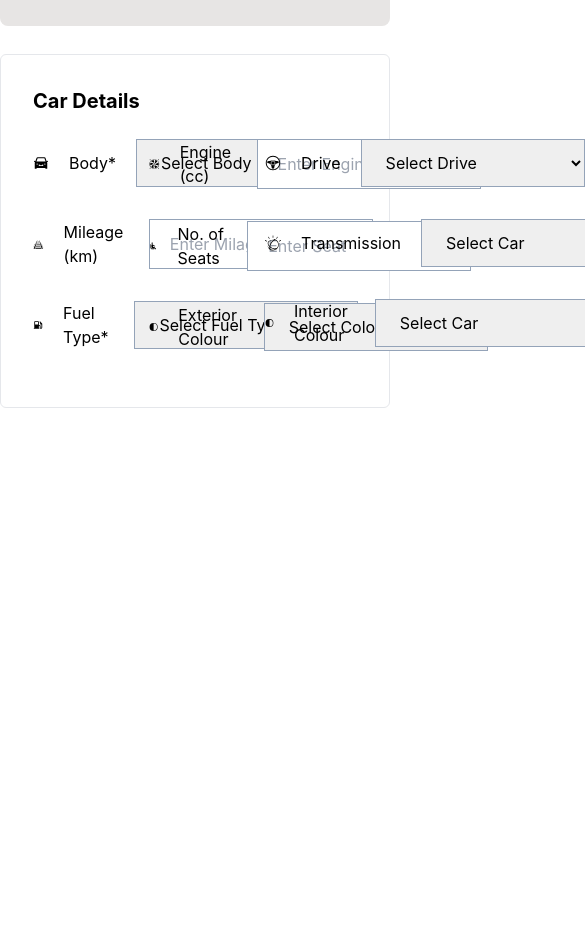
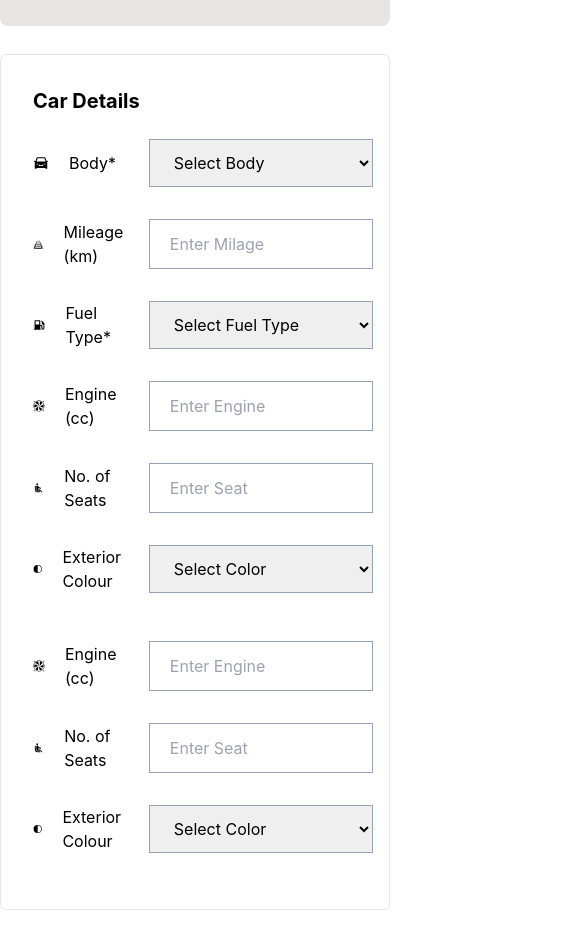
Before and after one commit to bdrkreza/car-app, a Next.js app: page /cars in a window 390 px wide. Shown: the part 2040-2988 px from the top of the page, 585 px wide, since content can reach past the window. Before the commit the page ends 2488 px from the top, so only its background shows below. Built offline with nearby package versions, Linux system fonts and the light colour scheme; no server answers.

Commit message:
responsive carDetails

```diff
--- a/components/userCard/carDetails.js
+++ b/components/userCard/carDetails.js
@@ -1,18 +1,17 @@
 import React from "react";
 import { AiFillCar } from "react-icons/ai";
-import { GiComputerFan, GiRailRoad, GiSteeringWheel } from "react-icons/gi";
+import { GiComputerFan, GiRailRoad } from "react-icons/gi";
 import { MdAirlineSeatReclineNormal } from "react-icons/md";
 import { RiGasStationFill } from "react-icons/ri";
-import { SiIbmwatson } from "react-icons/si";
 import { VscColorMode } from "react-icons/vsc";
 
 function carDetails() {
   return (
     <div className="mt-7 mb-10 p-8 border rounded-md">
       <h2 className="text-xl ... mb-4 font-bold">Car Details</h2>
-      <div className="grid grid-cols-3 gap-6">
+      <div className="grid 2xl:grid-cols-3 xl:grid-cols-2 lg:grid-cols-1 md:grid-cols-1 sm:grid-cols-1 gap-4">
         {/* 1st Card Start */}
-      <div>
+        <div className="">
           {/* 1st row start */}
           <div className="flex justify-between items-center mb-4">
             {/* for icon & text */}
@@ -22,7 +21,11 @@ function carDetails() {
             </div>
             {/* for input field */}
             <div>
-            <select name="cars" id="cars" className="w-56 cta-slogan py-3 px-5 my-2 mx-0 inline-block border border-solid border-slate-400">
+              <select
+                name="cars"
+                id="cars"
+                className="w-56 cta-slogan py-3 px-5 my-2 mx-0 inline-block border border-solid border-slate-400"
+              >
                 <option value="volvo">Select Body</option>
                 <option value="sedan">Sedan</option>
                 <option value="suv">Suv</option>
@@ -54,13 +57,16 @@ function carDetails() {
             </div>
             {/* for input field */}
             <div>
-            <input placeholder="Enter Milage" className="w-56 py-3 px-5 my-2 mx-0 inline-block border border-solid border-slate-400"/>
+              <input
+                placeholder="Enter Milage"
+                className="w-56 py-3 px-5 my-2 mx-0 inline-block border border-solid border-slate-400"
+              />
             </div>
           </div>
           {/* 2nd row end */}
 
           {/* 3rd row start */}
-        <div className="flex justify-between items-center mb-4">
+          <div className="flex justify-between items-center">
             {/* for icon & text */}
             <div className="flex justify-between items-center">
               <RiGasStationFill />
@@ -68,7 +74,11 @@ function carDetails() {
             </div>
             {/* for input field */}
             <div>
-            <select name="cars" id="cars" className="w-56 py-3 px-5 my-2 mx-0 inline-block border border-solid border-slate-400">
+              <select
+                name="cars"
+                id="cars"
+                className="w-56 py-3 px-5 my-2 mx-0 inline-block border border-solid border-slate-400"
+              >
                 <option value="volvo">Select Fuel Type</option>
                 <option value="sedan">Sedan</option>
                 <option value="suv">Suv</option>
@@ -94,7 +104,7 @@ function carDetails() {
         {/* 1st Card End */}
 
         {/* 2nd Card Start */}
-      <div>
+        <div className="">
           {/* 1st row start */}
           <div className="flex justify-between items-center mb-4">
             {/* for icon & text */}
@@ -104,7 +114,10 @@ function carDetails() {
             </div>
             {/* for input field */}
             <div>
-            <input placeholder="Enter Engine" className="w-56 py-3 px-5 my-2 mx-0 inline-block border border-solid border-slate-400"/>
+              <input
+                placeholder="Enter Engine"
+                className="w-56 py-3 px-5 my-2 mx-0 inline-block border border-solid border-slate-400"
+              />
             </div>
           </div>
           {/* 1st row end */}
@@ -118,7 +131,10 @@ function carDetails() {
             </div>
             {/* for input field */}
             <div>
-            <input placeholder="Enter Seat" className="w-56 py-3 px-5 my-2 mx-0 inline-block border border-solid border-slate-400"/>
+              <input
+                placeholder="Enter Seat"
+                className="w-56 py-3 px-5 my-2 mx-0 inline-block border border-solid border-slate-400"
+              />
             </div>
           </div>
           {/* 2nd row end */}
@@ -132,7 +148,11 @@ function carDetails() {
             </div>
             {/* for input field */}
             <div>
-            <select name="cars" id="cars" className="w-56 py-3 px-5 my-2 mx-0 inline-block border border-solid border-slate-400">
+              <select
+                name="cars"
+                id="cars"
+                className="w-56 py-3 px-5 my-2 mx-0 inline-block border border-solid border-slate-400"
+              >
                 <option value="volvo">Select Color</option>
                 <option value="sedan">Sedan</option>
                 <option value="suv">Suv</option>
@@ -158,35 +178,20 @@ function carDetails() {
         {/* 2nd Card End */}
 
         {/* 3rd Card Start */}
-      <div>
+        <div className="2xl:mt-0 xl:-mt-4 lg:-mt-4 md:-mt-4 sm:-mt-4">
           {/* 1st row start */}
           <div className="flex justify-between items-center mb-4">
             {/* for icon & text */}
             <div className="flex justify-between items-center">
-            <GiSteeringWheel />
-            <h3 className="mx-5">Drive</h3>
+              <GiComputerFan />
+              <h3 className="mx-5">Engine (cc)</h3>
             </div>
             {/* for input field */}
             <div>
-            <select name="cars" id="cars" className="w-56 py-3 px-5 my-2 mx-0 inline-block border border-solid border-slate-400">
-              <option value="volvo">Select Drive</option>
-              <option value="sedan">Sedan</option>
-              <option value="suv">Suv</option>
-              <option value="crossover">Crossover</option>
-              <option value="hatehback">Hatehback</option>
-              <option value="minivan">Minivan</option>
-              <option value="van">Van</option>
-              <option value="off Roader">Off Roader</option>
-              <option value="wagon">Wagon</option>
-              <option value="mini MPV">Mini MPV</option>
-              <option value="compact">Compact</option>
-              <option value="pickup">Pickup</option>
-              <option value="coupe">Coupe</option>
-              <option value="convertible">Convertible</option>
-              <option value="electric">Electric</option>
-              <option value="supercar">Supercar</option>
-              <option value="hypercar">Hypercar</option>
-            </select>
+              <input
+                placeholder="Enter Engine"
+                className="w-56 py-3 px-5 my-2 mx-0 inline-block border border-solid border-slate-400"
+              />
             </div>
           </div>
           {/* 1st row end */}
@@ -195,30 +200,15 @@ function carDetails() {
           <div className="flex justify-between items-center mb-4">
             {/* for icon & text */}
             <div className="flex justify-between items-center">
-            <SiIbmwatson />
-            <h3 className="mx-5">Transmission</h3>
+              <MdAirlineSeatReclineNormal />
+              <h3 className="mx-5">No. of Seats</h3>
             </div>
             {/* for input field */}
             <div>
-            <select name="cars" id="cars" className="w-56 py-3 px-5 my-2 mx-0 inline-block border border-solid border-slate-400">
-              <option value="volvo">Select Car</option>
-              <option value="sedan">Sedan</option>
-              <option value="suv">Suv</option>
-              <option value="crossover">Crossover</option>
-              <option value="hatehback">Hatehback</option>
-              <option value="minivan">Minivan</option>
-              <option value="van">Van</option>
-              <option value="off Roader">Off Roader</option>
-              <option value="wagon">Wagon</option>
-              <option value="mini MPV">Mini MPV</option>
-              <option value="compact">Compact</option>
-              <option value="pickup">Pickup</option>
-              <option value="coupe">Coupe</option>
-              <option value="convertible">Convertible</option>
-              <option value="electric">Electric</option>
-              <option value="supercar">Supercar</option>
-              <option value="hypercar">Hypercar</option>
-            </select>
+              <input
+                placeholder="Enter Seat"
+                className="w-56 py-3 px-5 my-2 mx-0 inline-block border border-solid border-slate-400"
+              />
             </div>
           </div>
           {/* 2nd row end */}
@@ -228,12 +218,16 @@ function carDetails() {
             {/* for icon & text */}
             <div className="flex justify-between items-center">
               <VscColorMode />
-            <h3 className="mx-5">Interior Colour</h3>
+              <h3 className="mx-5">Exterior Colour</h3>
             </div>
             {/* for input field */}
             <div>
-            <select name="cars" id="cars" className="w-56 py-3 px-5 my-2 mx-0 inline-block border border-solid border-slate-400">
-              <option value="volvo">Select Car</option>
+              <select
+                name="cars"
+                id="cars"
+                className="w-56 py-3 px-5 my-2 mx-0 inline-block border border-solid border-slate-400"
+              >
+                <option value="volvo">Select Color</option>
                 <option value="sedan">Sedan</option>
                 <option value="suv">Suv</option>
                 <option value="crossover">Crossover</option>
```
Lines whose indentation alone changed are shown as unchanged.
